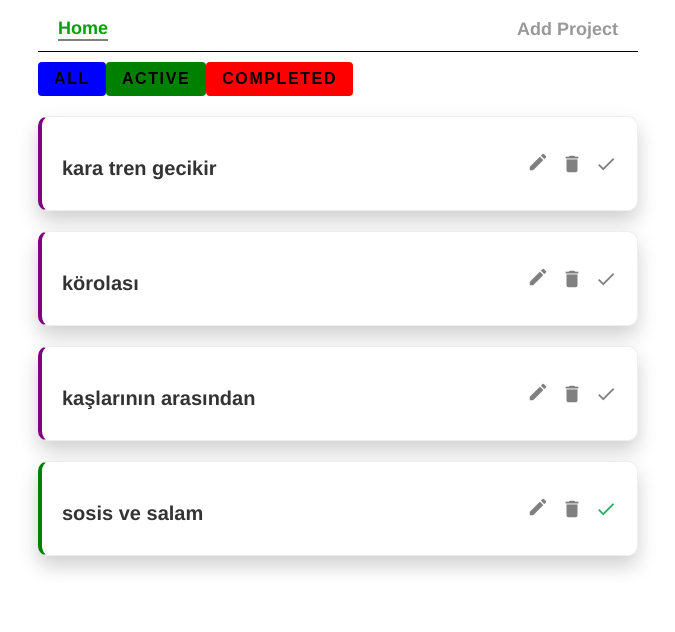
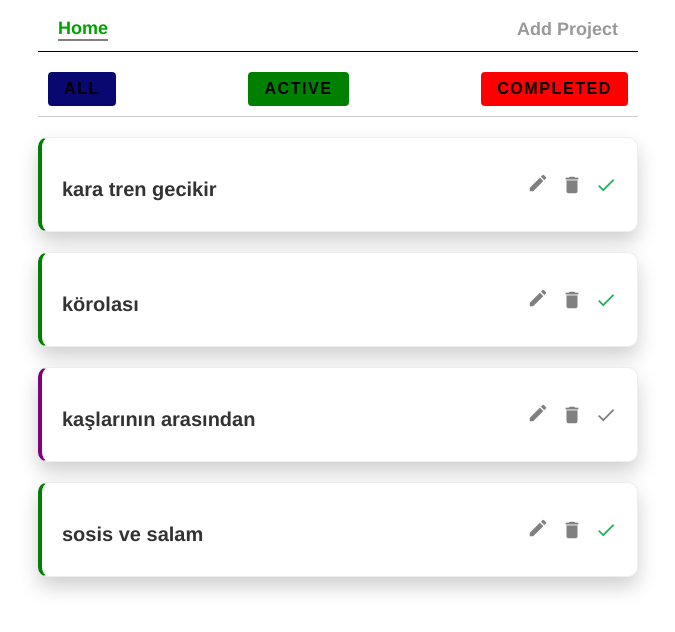
Before and after one commit to ebrardev/project-planner, a Vue app: page / in a window 1280 px wide. Shown: the top 632 px of the page, without its empty margins (302-977 px from the left). Built offline with nearby package versions, Linux system fonts and the light colour scheme; data requests are answered from the project's data file.

Commit message:
filtered data.

```diff
--- a/data/db.json
+++ b/data/db.json
@@ -3,12 +3,13 @@
     {
       "title": "kara tren gecikir",
       "details": "that what she said",
-      "id": 2
+      "id": 2,
+      "complete": true
     },
     {
       "title": "körolası ",
       "details": "suzan suzi",
-      "complete": false,
+      "complete": true,
       "id": 3
     },
     {
--- a/src/components/FilterNav.vue
+++ b/src/components/FilterNav.vue
@@ -11,7 +11,7 @@ export default {
     props:['current'],
     methods:{
         updateFilter(by){
-            this.$emit("filterChange")
+            this.$emit("filterChange",by)
         }
     }
 
@@ -19,6 +19,16 @@ export default {
 </script>
 
 <style>
+
+.filter-nav {
+    display: flex;
+    justify-content: space-between;
+    align-items: center;
+    padding: 10px;
+    margin-bottom: 10px;
+    cursor: pointer;
+    border-bottom: 1px solid #ccc;
+}
 
 .ebrar-a{
     background-color: blue;
@@ -34,8 +44,36 @@ export default {
     outline: none;
 
 }
+.ebrar-a.active{
+    background-color: rgb(8, 8, 112);
+    padding: 0.5rem 1rem;
+    border-radius: 0.25rem;
+    cursor: pointer;
+    font-size: 1rem;
+    font-weight: bold;
+    text-transform: uppercase;
+    letter-spacing: 0.1rem;
+    transition: all 0.2s ease-in-out;
+    border: none;
+    outline: none;
+
+}
 .ebrar-b{
     background-color: green;
+    padding: 0.5rem 1rem;
+    border-radius: 0.25rem;
+    cursor: pointer;
+    font-size: 1rem;
+    font-weight: bold;
+    text-transform: uppercase;
+    letter-spacing: 0.1rem;
+    transition: all 0.2s ease-in-out;
+    border: none;
+    outline: none;
+
+}
+.ebrar-b.active{
+    background-color: rgb(3, 85, 3);
     padding: 0.5rem 1rem;
     border-radius: 0.25rem;
     cursor: pointer;
@@ -63,6 +101,20 @@ export default {
 
 }
 
+.ebrar-c.active{
+    background-color: rgb(184, 7, 7);
+    padding: 0.5rem 1rem;
+    border-radius: 0.25rem;
+    cursor: pointer;
+    font-size: 1rem;
+    font-weight: bold;
+    text-transform: uppercase;
+    letter-spacing: 0.1rem;
+    transition: all 0.2s ease-in-out;
+    border: none;
+    outline: none;
+
+}
 .ebrar-a:hover{
     background-color: blue;
     padding: 0.5rem 1rem;
--- a/src/views/HomeView.vue
+++ b/src/views/HomeView.vue
@@ -2,7 +2,7 @@
   <div class="home">
     <FilterNav  @filterChange="current=$event" :current="current"/>
    <div v-if="projects.length">
-    <div v-for="project in projects" :key="project.id">
+    <div v-for="project in filteredProjects" :key="project.id">
 
     <SingleProject
      :project="project"
@@ -55,6 +55,17 @@ export default {
       let p=this.projects.find(project=>project.id===id)
       p.complete = !p.complete
     }
-  }
-}
+  },
+  computed:{
+    filteredProjects() {
+      if (this.current === "completed") {
+        return this.projects.filter((project) => project.complete);
+      }
+      if (this.current === "active") {
+        return this.projects.filter((project) => !project.complete);
+      }
+      return this.projects;
+    },
+  },
+};
 </script>
```
